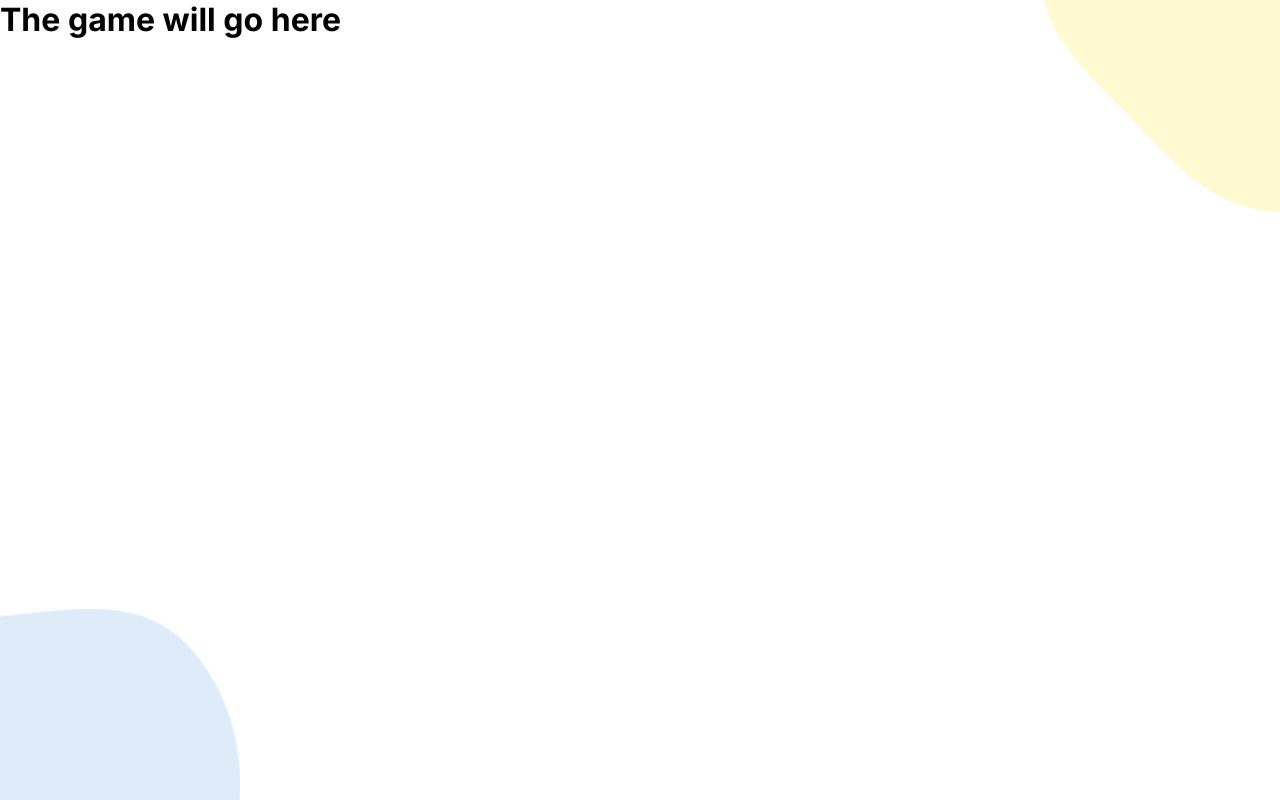
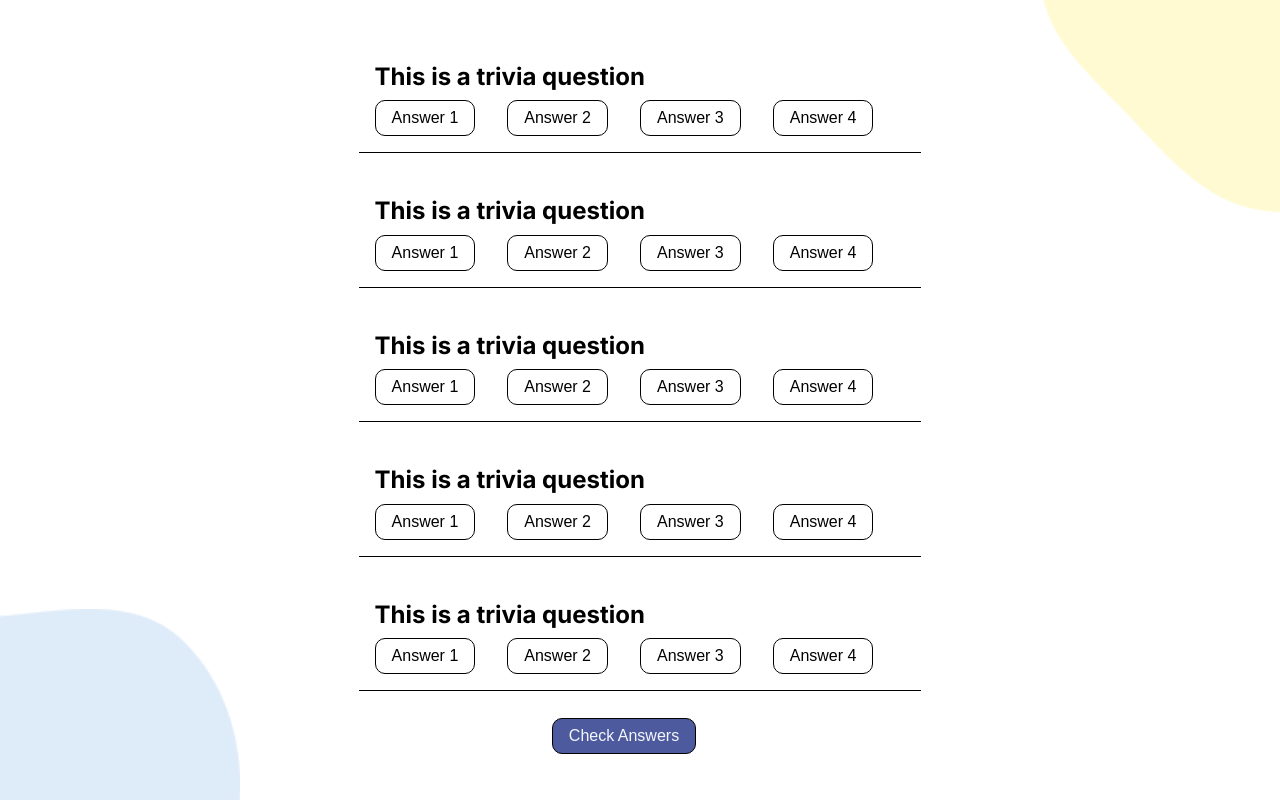
Before and after one commit to arslonga83/quizzical2, a React (Vite) app: page / in a window 1280 px wide. Both pictures are taken after a click on the button "Start Quiz". Built offline with nearby package versions, Linux system fonts and the light colour scheme.

Commit message:
style game page

```diff
--- a/src/Components/Game.jsx
+++ b/src/Components/Game.jsx
@@ -1,5 +1,17 @@
+import Question from "./Question"
+
 export default function Game() {
+
   return (
-    <h1>The game will go here</h1>
+    <div className='Game'>
+      <Question />
+      <Question />
+      <Question />
+      <Question />
+      <Question />
+      <button className="check-btn">Check Answers</button>
+    </div>
+
+
   )
 }
--- /dev/null
+++ b/src/Components/Question.jsx
@@ -0,0 +1,14 @@
+export default function Question() {
+  return (
+    <div className="Question">
+      <h2>This is a trivia question</h2>
+      <div className="answers">
+        <button>Answer 1</button>
+        <button>Answer 2</button>
+        <button>Answer 3</button>
+        <button>Answer 4</button>
+      </div>
+    </div>
+
+  )
+}
--- a/src/index.css
+++ b/src/index.css
@@ -8,6 +8,8 @@ body {
   width: 100vw;
   height: 100vh;
 }
+
+/* Intro screen */
 
 .Intro {
   display: flex;
@@ -56,3 +58,42 @@ body {
   right: 0;
   top: 0;
 }
+
+/* Game screen */
+
+.Game {
+  display: flex;
+  flex-direction: column;
+  justify-content: space-around;
+  align-items: center;
+  height: 100vh;
+  padding: 2em;
+  box-sizing: border-box;
+}
+
+.Question {
+  border-bottom: 1px solid black;
+  padding: 1em;
+}
+
+.Question h2 {
+  margin-bottom: .4em;
+}
+
+.Game button {
+  margin-right: 2em;
+  padding: .5em 1em;
+  font-size: 1rem;
+  border-radius: 10px;
+  border: 1px solid black;
+}
+
+.answers button {
+  background-color: transparent;
+}
+
+.check-btn {
+  background-color: #4D5B9E;
+  color: #F5F7FB;
+
+}
```
